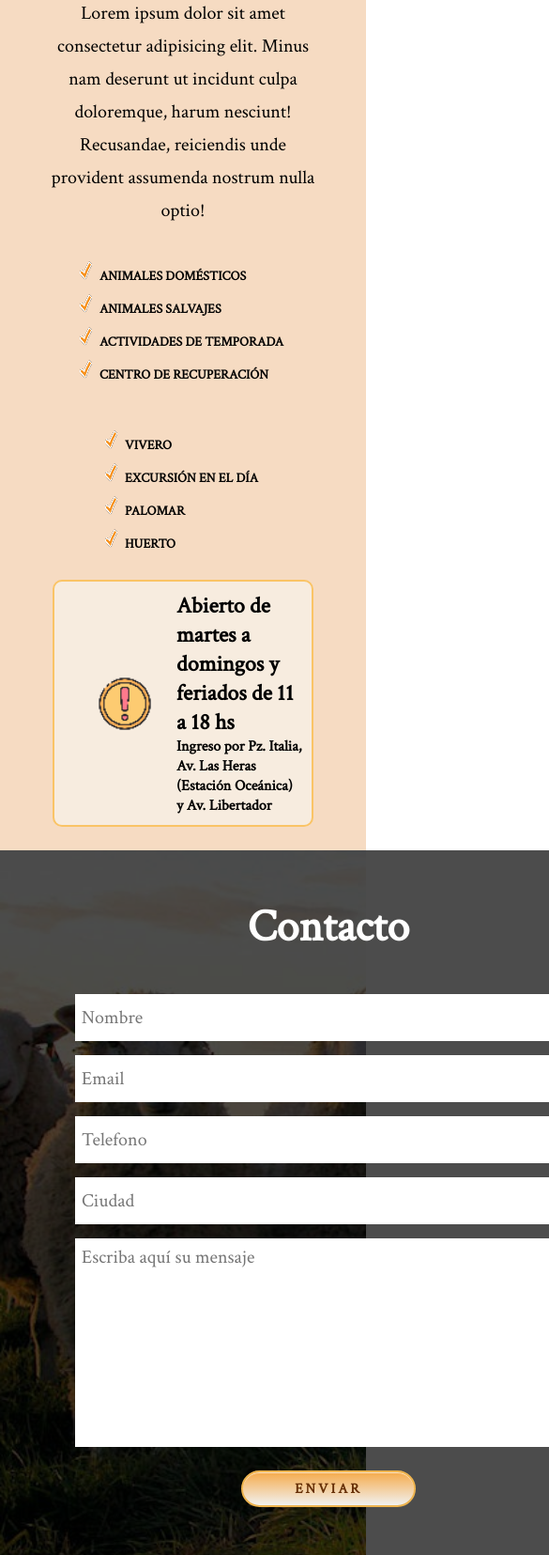
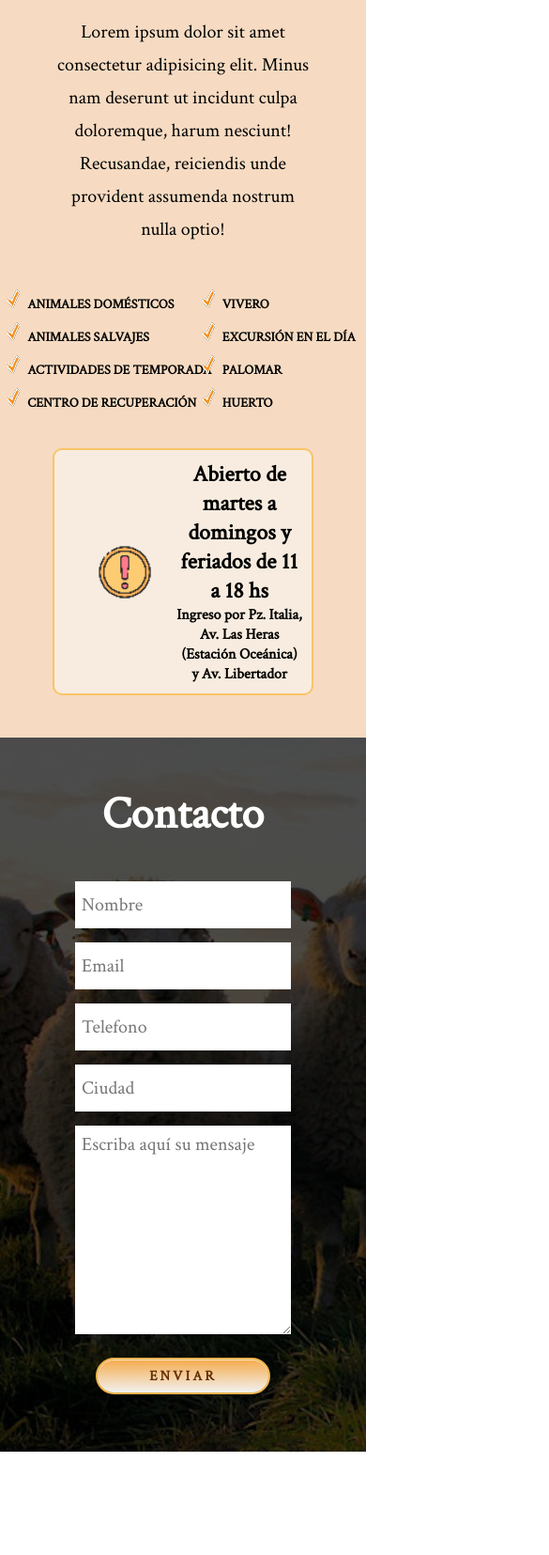
Before and after one commit to CristianS21/granjaescuela, a plain HTML site: page index.html in a window 390 px wide. Shown: the part 4591-6246 px from the top of the page at 94% size, 585 px wide, since content can reach past the window. Drawn offline with Linux system fonts and the light colour scheme.

```diff
--- a/assets/css/style.css
+++ b/assets/css/style.css
@@ -486,19 +486,7 @@
     .contenedor-5 .cont_items {
         width: 100%;
         height: auto;
-        padding: 20px 0;
-    }
-
-    .contenedor-5 .cont_items .reposicionar_item{
-        width: 33%;
-        background-color: red;
-    }
-
-    .contenedor-5 .cont_items .items .dos_filas{
-        display: flex;
-        width: 66%;
-        background-color: blue;
-        justify-content: space-evenly;
+        margin: 30px 0;
     }
 
     .contenedor-5 .cont_items .items {
@@ -506,11 +494,10 @@
         display: flex;
         flex-direction: row;
         align-items: center;
-        justify-content: center;
+        justify-content: space-evenly;
         line-height: 35px;
         list-style-image: url(../img/check_naranja.png);
         padding-left: 18px;
-        gap: 40px;
         flex-wrap: wrap;
     }
 
@@ -531,6 +518,7 @@
         display: flex;
         justify-content: center;
         align-items: flex-end;
+        margin-bottom: 20px;
     }
 
     .contenedor-5 .cont_datos img {
@@ -611,13 +599,19 @@
     }
 
     .c5_centro p{
-        width: 80%;
+        width: 75%;
+        text-align: center;
+        margin-top: 20px;
+    }
+
+    .contenedor-5 .cont_datos .datos{
         text-align: center;
     }
-
 }
 
 @media (max-width: 764px){
+
+
 
         .contenedor-5 .cont_items .items .dos_filas{
             width: 100%;
@@ -718,6 +712,12 @@
   }
 
 
+  @media (max-width: 764px){
+    .contenedor-6 form{
+        width:100%;
+    }
+  }
+
 /*CONTENEDOR 7 */
 
 .contenedor-7{
```
